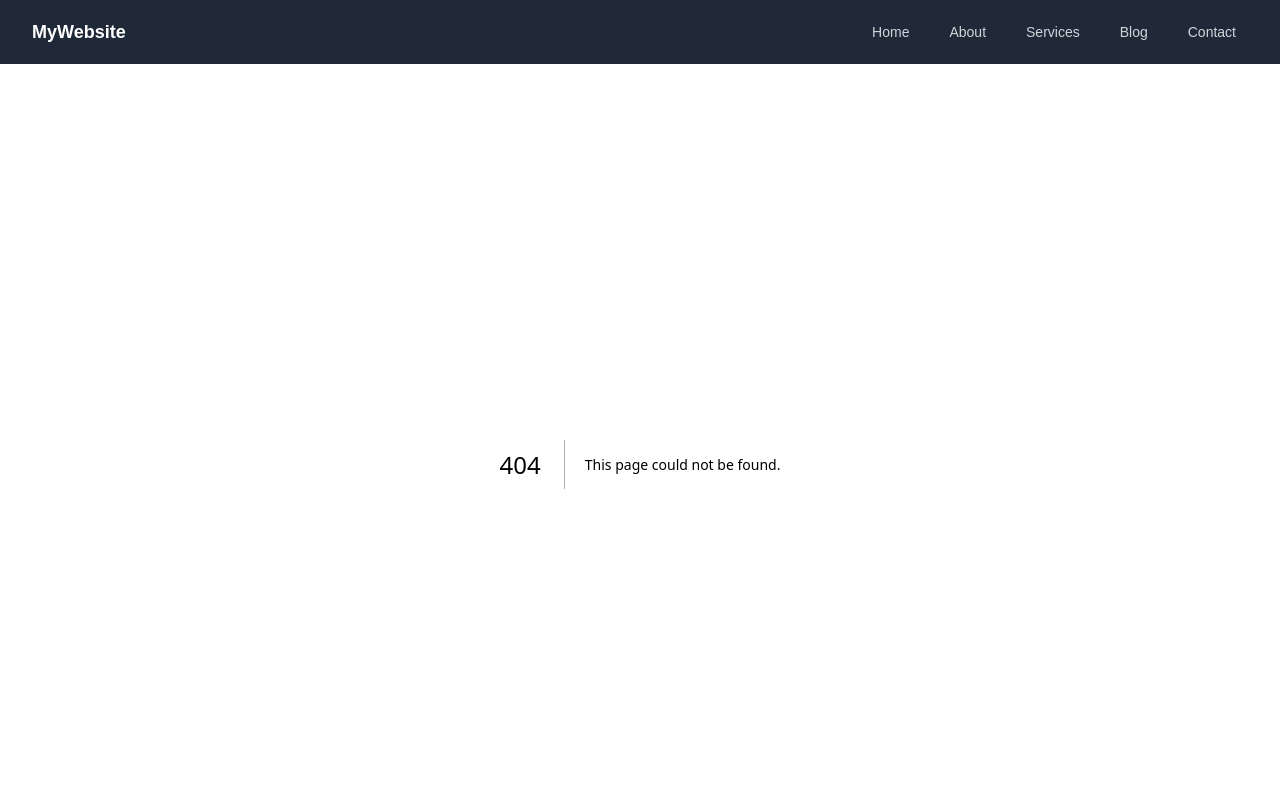
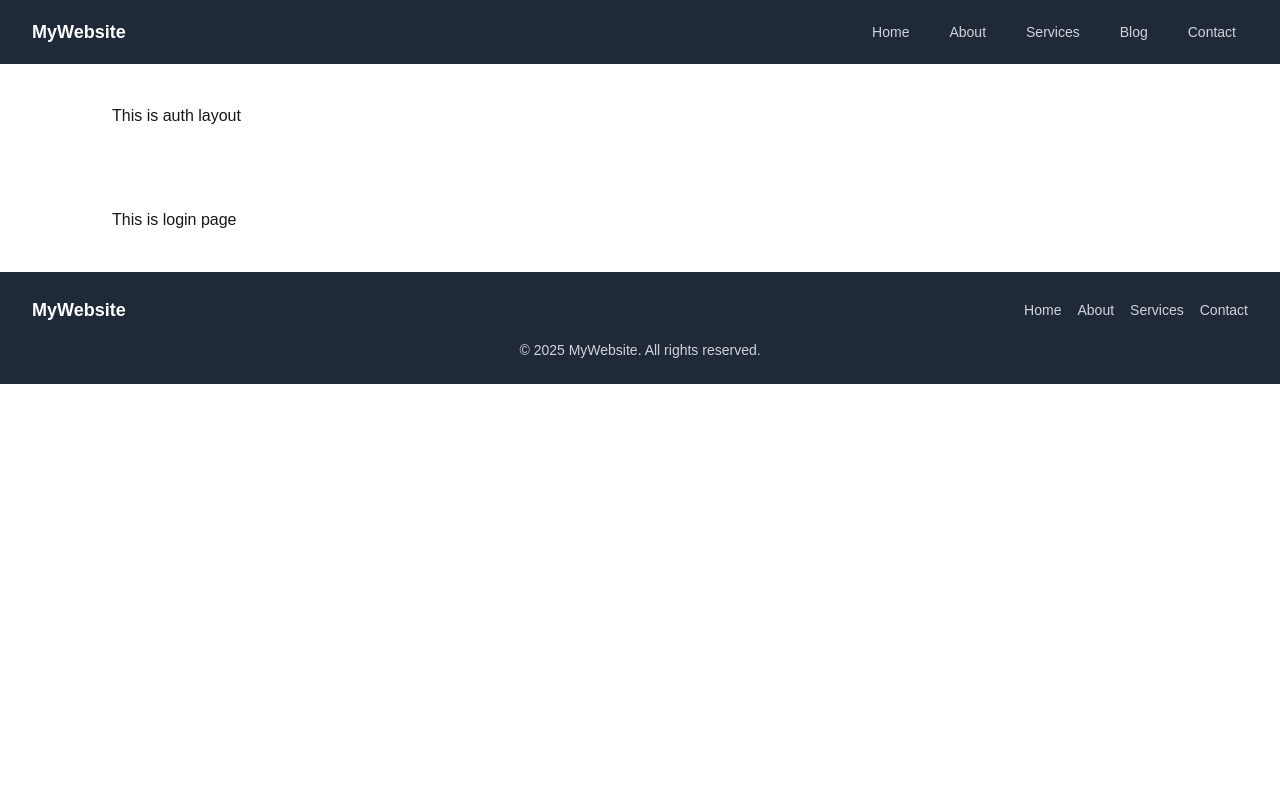
Before and after one commit to Mohosin999/Next.js-15, a Next.js app: page /login in a window 1280 px wide. Before the commit this address had no page. Shown: the top 800 px of the page. Built offline with nearby package versions, Linux system fonts and the light colour scheme.

Commit message:
routing group

```diff
--- /dev/null
+++ b/src/app/(auth)/layout.jsx
@@ -0,0 +1,12 @@
+import Wrapper from "@/components/wrapper";
+
+export default function AuthLayout({ children }) {
+  return (
+    <section>
+      <Wrapper>
+        <p>This is auth layout</p>
+      </Wrapper>
+      {children}
+    </section>
+  );
+}
--- /dev/null
+++ b/src/app/(auth)/login/page.jsx
@@ -0,0 +1,11 @@
+import Wrapper from "@/components/wrapper";
+
+const Login = () => {
+  return (
+    <Wrapper>
+      <h2>This is login page</h2>
+    </Wrapper>
+  );
+};
+
+export default Login;
--- /dev/null
+++ b/src/app/(auth)/register/page.jsx
@@ -0,0 +1,11 @@
+import Wrapper from "@/components/wrapper";
+
+const Register = () => {
+  return (
+    <Wrapper>
+      <h2>This is register page</h2>
+    </Wrapper>
+  );
+};
+
+export default Register;
```
